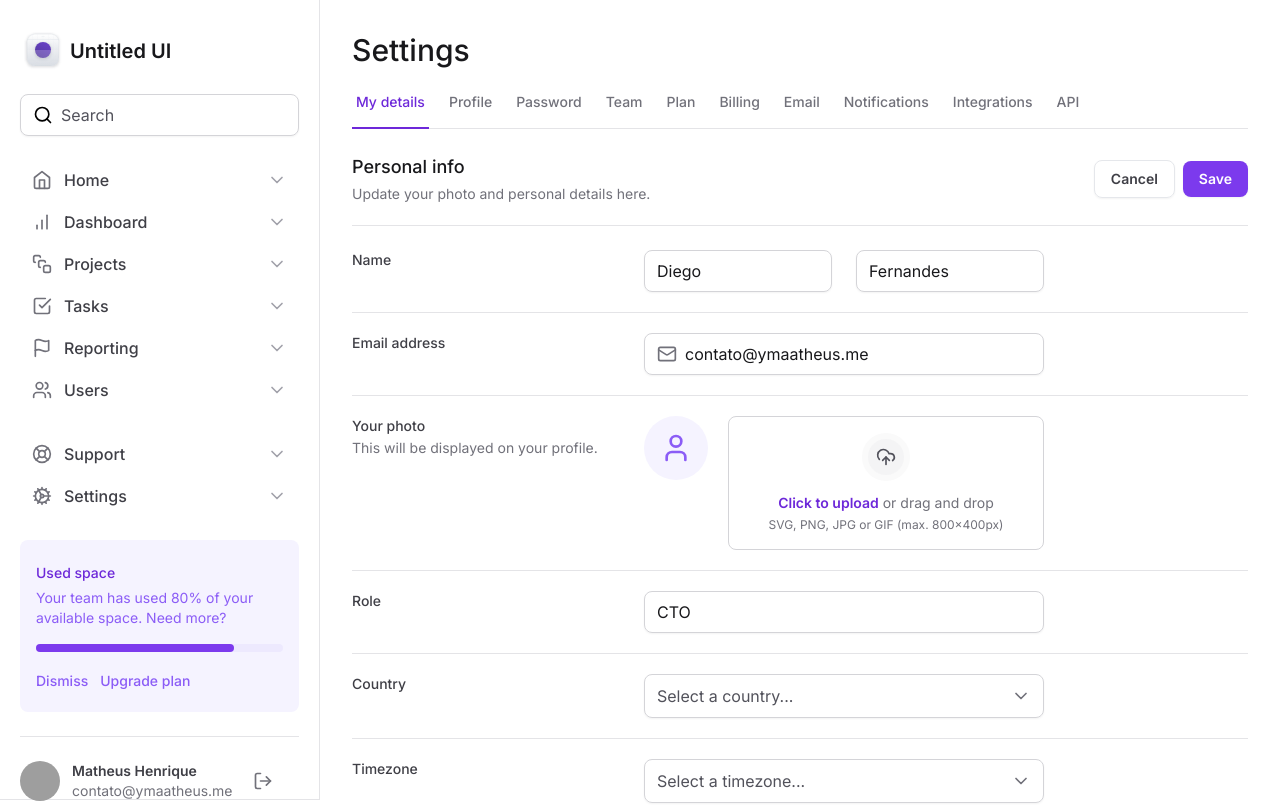
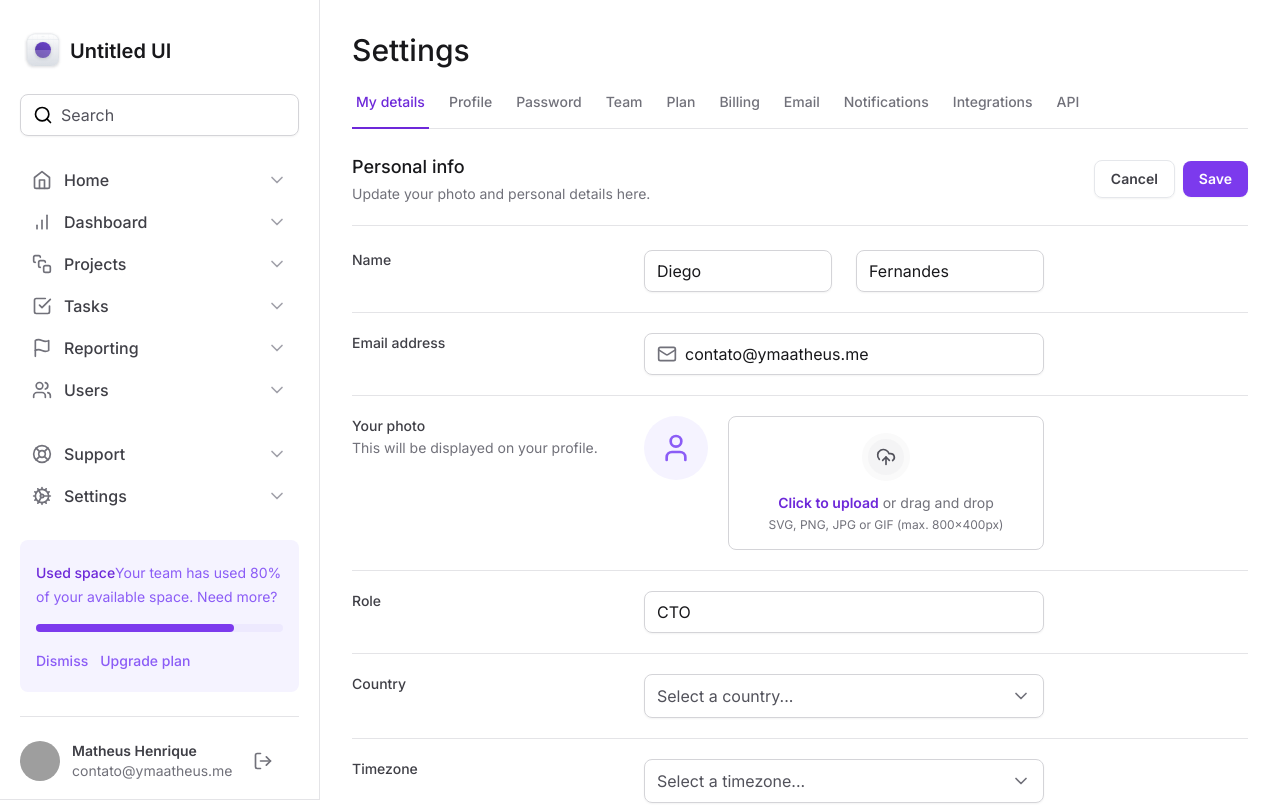
Before and after one commit to yMaatheus/tailwind-ignite-masterclass, a Next.js app: page / in a window 1280 px wide. Shown: the top 805 px of the page. Built offline with nearby package versions, Linux system fonts and the light colour scheme; grey boxes are pictures that could not be loaded.

Commit message:
fix: :bug: adjust progress bar to sidebar used space widget

```diff
--- a/src/components/Sidebar/UsedSpaceWidget.tsx
+++ b/src/components/Sidebar/UsedSpaceWidget.tsx
@@ -5,13 +5,13 @@ export function UsedSpaceWidget() {
         <span className="text-sm/5 font-medium text-violet-700 dark:text-zinc-100">
           Used space
         </span>
-        <p className="text-sm/5 text-violet-500 dark:text-zinc-400">
+        <span className="text-sm/5 text-violet-500 dark:text-zinc-400">
           Your team has used 80% of your available space. Need more?
-        </p>
+        </span>
       </div>
 
       <div className="h-2 rounded-full bg-violet-100 dark:bg-zinc-600">
-        <div className="h-2 w-4/5 rounded-full bg-violet-600 dark:text-zinc-400"></div>
+        <div className="h-2 w-4/5 rounded-full bg-violet-600 dark:bg-violet-400"></div>
       </div>
 
       <div className="space-x-3">
```
